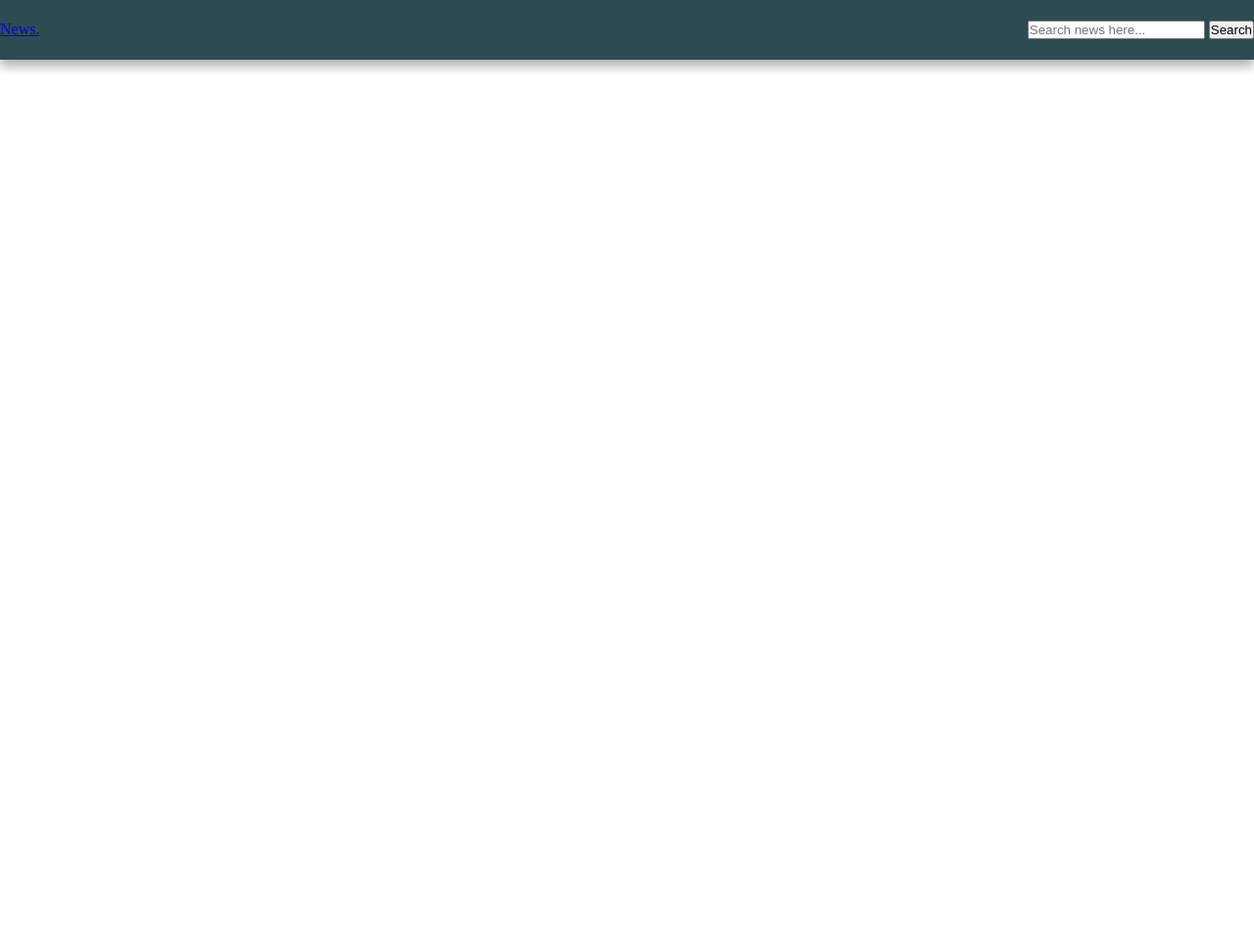
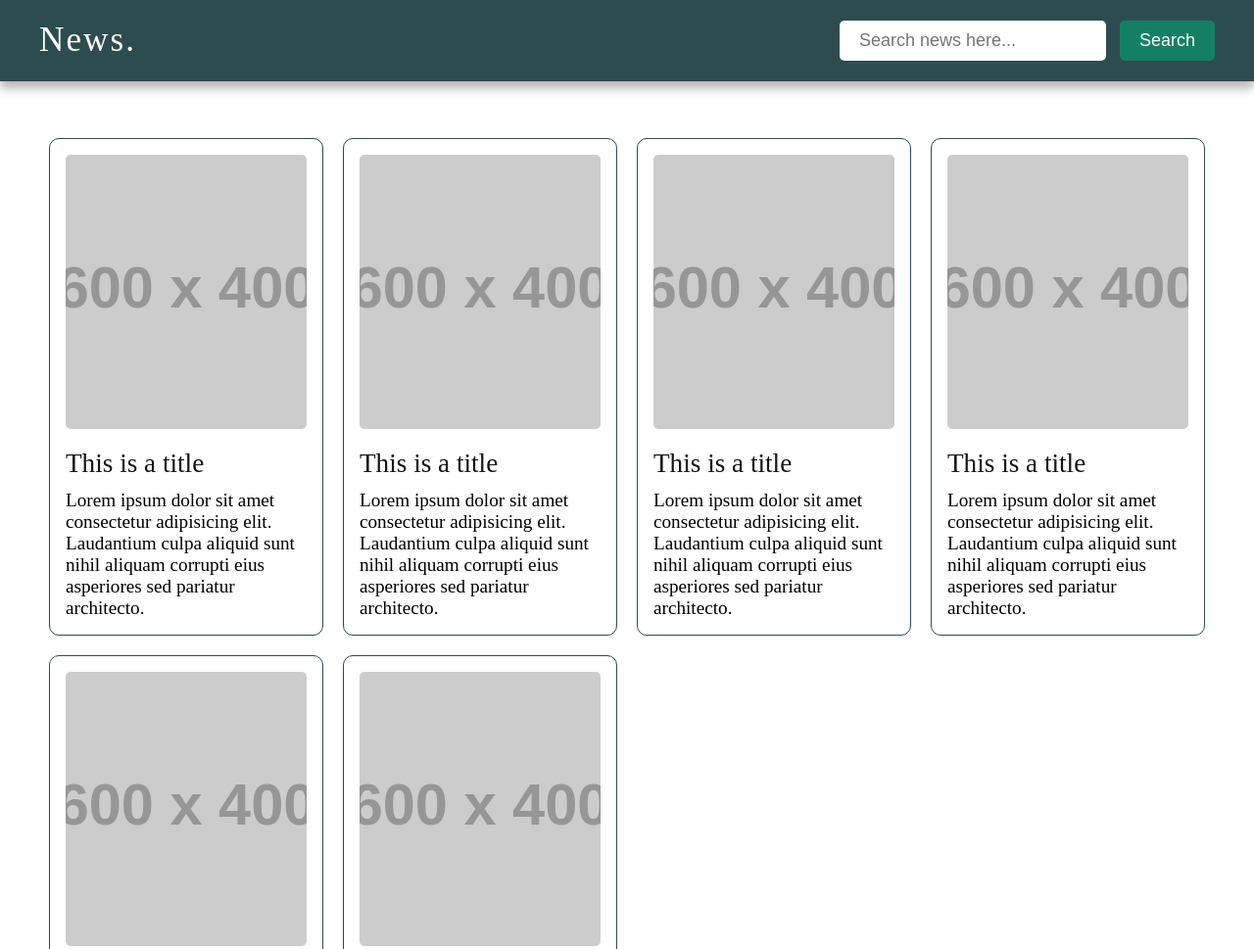
Before and after one commit to Catrina-W/news-search-api, a plain HTML site: page index.html in a window 1280 px wide. Shown: the top 969 px of the page at 98% size. Before the commit the page ends 800 px from the top, so only its background shows below. Drawn offline with Linux system fonts and the light colour scheme; placeholder pictures from the web are drawn by us.

Commit message:
Completed designing UI

```diff
--- a/index.html
+++ b/index.html
@@ -9,16 +9,49 @@
 <body>
 
     <nav>
-        <div class="navbar">
-            <a href="index.html">News.</a>
+        <div class="navbar obj-width">
+            <a class="logo" href="index.html">News.</a>
 
             <div class="search-container">
-                <input type="text" placeholder="Search news here..." name="" id="search-input">
+                <input type="text" placeholder="Search news here..." id="search-input">
                 <button id="search-button">Search</button>
             </div>
         </div>
     </nav>
 
+    <main id="blog-container" class="obj-width">
+        <div class="blog-card">
+            <img src="https://dummyimage.com/600x400/000/fff" alt="">
+            <h2>This is a title</h2>
+            <p>Lorem ipsum dolor sit amet consectetur adipisicing elit. Laudantium culpa aliquid sunt nihil aliquam corrupti eius asperiores sed pariatur architecto.</p>
+        </div>
+        <div class="blog-card">
+            <img src="https://dummyimage.com/600x400/000/fff" alt="">
+            <h2>This is a title</h2>
+            <p>Lorem ipsum dolor sit amet consectetur adipisicing elit. Laudantium culpa aliquid sunt nihil aliquam corrupti eius asperiores sed pariatur architecto.</p>
+        </div>
+        <div class="blog-card">
+            <img src="https://dummyimage.com/600x400/000/fff" alt="">
+            <h2>This is a title</h2>
+            <p>Lorem ipsum dolor sit amet consectetur adipisicing elit. Laudantium culpa aliquid sunt nihil aliquam corrupti eius asperiores sed pariatur architecto.</p>
+        </div>
+        <div class="blog-card">
+            <img src="https://dummyimage.com/600x400/000/fff" alt="">
+            <h2>This is a title</h2>
+            <p>Lorem ipsum dolor sit amet consectetur adipisicing elit. Laudantium culpa aliquid sunt nihil aliquam corrupti eius asperiores sed pariatur architecto.</p>
+        </div>
+        <div class="blog-card">
+            <img src="https://dummyimage.com/600x400/000/fff" alt="">
+            <h2>This is a title</h2>
+            <p>Lorem ipsum dolor sit amet consectetur adipisicing elit. Laudantium culpa aliquid sunt nihil aliquam corrupti eius asperiores sed pariatur architecto.</p>
+        </div>
+        <div class="blog-card">
+            <img src="https://dummyimage.com/600x400/000/fff" alt="">
+            <h2>This is a title</h2>
+            <p>Lorem ipsum dolor sit amet consectetur adipisicing elit. Laudantium culpa aliquid sunt nihil aliquam corrupti eius asperiores sed pariatur architecto.</p>
+        </div>
+    </main>
+
     <script src="script.js"></script>
 </body>
 </html>
--- a/style.css
+++ b/style.css
@@ -6,6 +6,12 @@
 
 body {
     position: relative;
+}
+
+/* Global CSS */
+.obj-width {
+    max-width: 1200px;
+    margin: auto;
 }
 
 nav {
@@ -19,3 +25,89 @@ nav {
     align-items: center;
     padding: 1.3rem 0;
 }
+
+.navbar .logo {
+    color: #fff;
+    text-decoration: none;
+    letter-spacing: 2px;
+    font-size: 2.2rem;
+}
+
+#search-input {
+    max-width: 400px;
+    padding: 10px 20px;
+    border: none;
+    border-radius: 5px;
+    font-size: 18px;
+    color: #333;
+}
+
+#search-button {
+    padding: 10px 20px;
+    background-color: #138065;
+    color: #fff;
+    border: none;
+    font-size: 18px;
+    cursor: pointer;
+    border-radius: 5px;
+    margin-left: 10px;
+}
+
+#blog-container {
+    padding: 3rem 0;
+    display: flex;
+    justify-content: flex-start;
+    align-items: flex-start;
+    flex-wrap: wrap;
+}
+
+.blog-card {
+    width: 280px;
+    border: 1px solid #2d4c50;
+    border-radius: 10px;
+    cursor: pointer;
+    padding: 1rem;
+    margin: 10px;
+}
+
+.blog-card:hover {
+    box-shadow: 4px 4px 10px rgba(0, 0, 0, 0.1);
+}
+
+.blog-card img {
+    width: 100%;
+    height: 280px;
+    object-fit: cover;
+    border-radius: 5px;
+    margin-bottom: 1rem;
+}
+
+.blog-card h2 {
+    color: #141414;
+    font-size: 1.7rem;
+    font-weight: 500;
+}
+
+.blog-card p {
+    font-size: 1.2rem;
+    padding-top: 0.7rem;
+}
+
+@media (max-width: 500px) {
+    nav {
+        padding: 0 20px;
+    }
+
+    .navbar .logo {
+        font-size: 1.8rem;
+    }
+
+    #search-input {
+        width: 150px;
+        padding: 10px 10px;
+    }
+
+    .blog-card {
+        width: 100%;
+    }
+}
```
